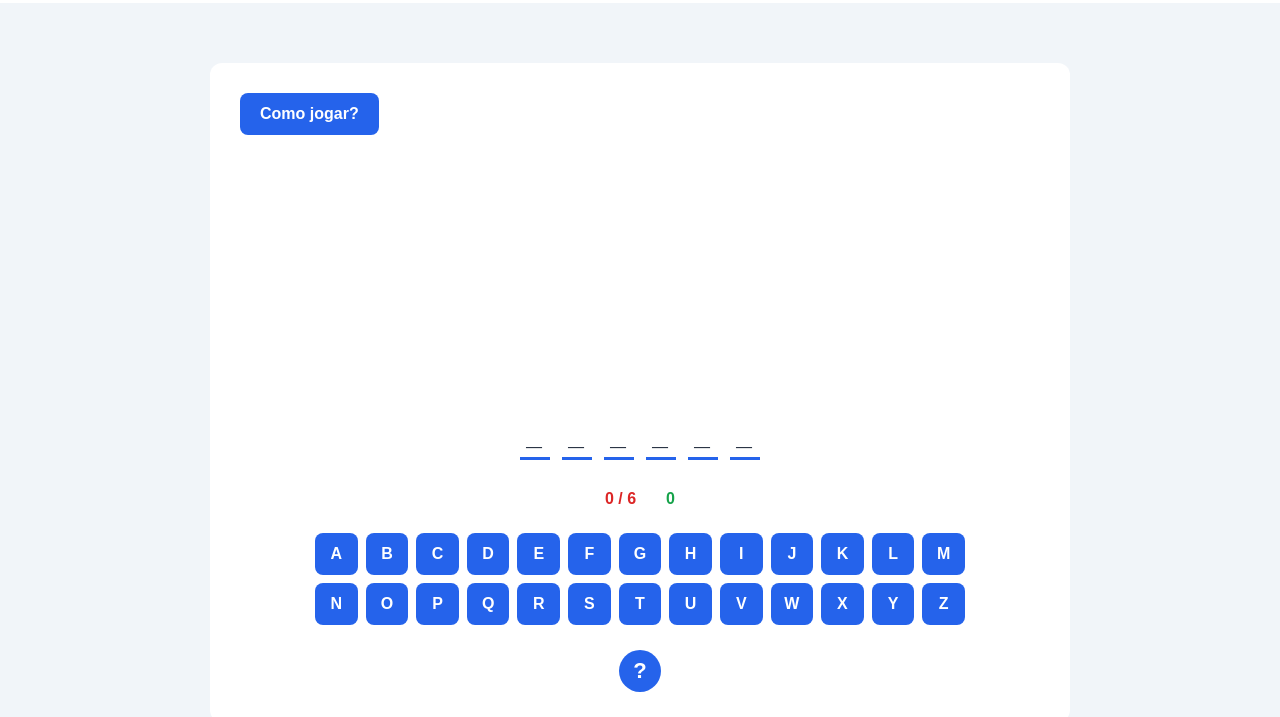
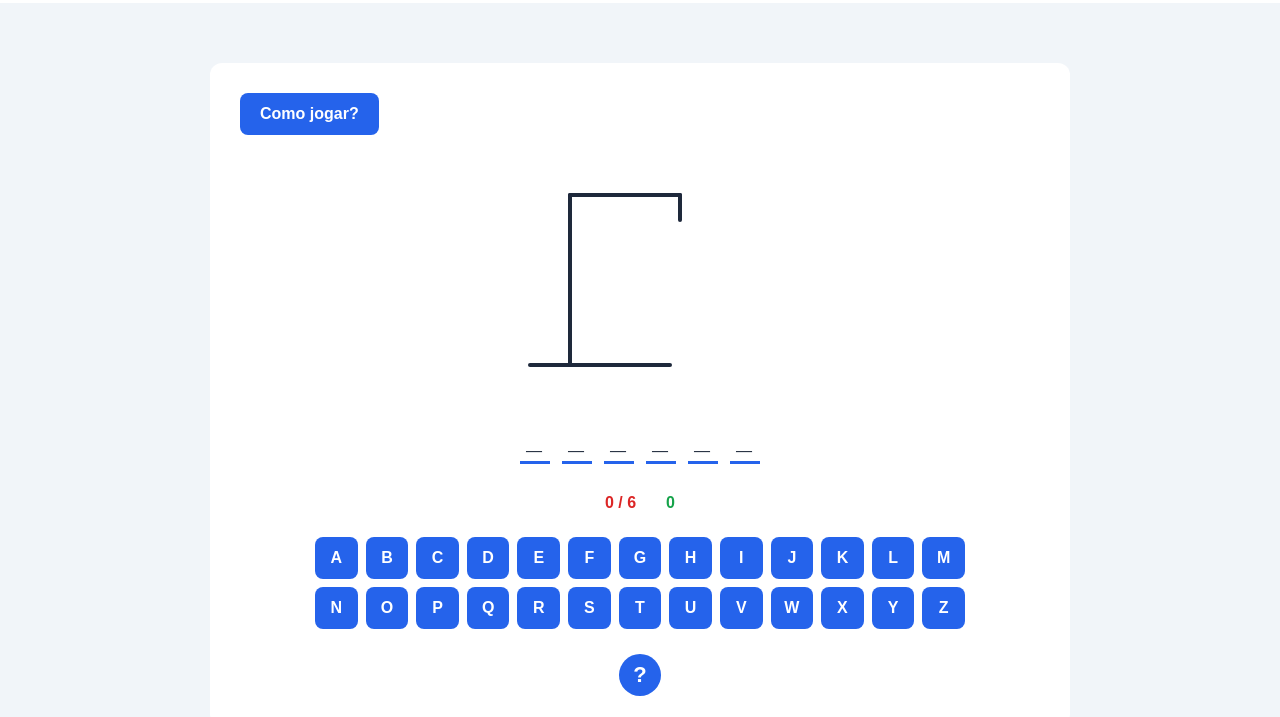
Before and after one commit to Gabryel-Modesto/JogoDaForca, a plain HTML site: page index.html in a window 1280 px wide. Both pictures are taken after a click on the button "Jogar". Shown: the part 82-799 px from the top of the page. Drawn offline with Linux system fonts and the light colour scheme.

Commit message:
Implementando desenho progressivo da forca conforme os erros

```diff
--- a/index.html
+++ b/index.html
@@ -54,7 +54,58 @@
 
         <!-- Área principal do jogo -->
         <div id="areaJogo" hidden>
-          <div id="desenho"></div>
+          <div id="desenho">
+            <svg id="forca" viewBox="0 0 300 220">
+              <!-- Estrutura da forca -->
+              <line x1="40" y1="200" x2="180" y2="200" />
+              <line x1="80" y1="200" x2="80" y2="30" />
+              <line x1="80" y1="30" x2="190" y2="30" />
+              <line x1="190" y1="30" x2="190" y2="55" />
+
+              <!-- Partes do boneco -->
+              <circle id="cabeca" class="parte-forca" cx="190" cy="75" r="20" />
+              <line
+                id="corpo"
+                class="parte-forca"
+                x1="190"
+                y1="95"
+                x2="190"
+                y2="145"
+              />
+              <line
+                id="braco-esquerdo"
+                class="parte-forca"
+                x1="190"
+                y1="110"
+                x2="165"
+                y2="130"
+              />
+              <line
+                id="braco-direito"
+                class="parte-forca"
+                x1="190"
+                y1="110"
+                x2="215"
+                y2="130"
+              />
+              <line
+                id="perna-esquerda"
+                class="parte-forca"
+                x1="190"
+                y1="145"
+                x2="165"
+                y2="175"
+              />
+              <line
+                id="perna-direita"
+                class="parte-forca"
+                x1="190"
+                y1="145"
+                x2="215"
+                y2="175"
+              />
+            </svg>
+          </div>
 
           <div id="palavraSecreta"></div>
 
--- a/script.js
+++ b/script.js
@@ -11,6 +11,15 @@ const palavraRevelada = document.querySelector("#palavraRevelada");
 const btnJogarNovamente = document.querySelector("#btnJogarNovamente");
 const btnDica = document.querySelector("#btnDica");
 const textoDica = document.querySelector("#textoDica");
+
+const partesForca = [
+  document.querySelector("#cabeca"),
+  document.querySelector("#corpo"),
+  document.querySelector("#braco-esquerdo"),
+  document.querySelector("#braco-direito"),
+  document.querySelector("#perna-esquerda"),
+  document.querySelector("#perna-direita"),
+];
 
 const alfabeto = "ABCDEFGHIJKLMNOPQRSTUVWXYZ";
 
@@ -116,6 +125,7 @@ function verificarLetra(letra, botao) {
 
   atualizarPalavra();
   atualizarStatus();
+  atualizarDesenho();
   verificarResultado();
 
   console.log(estadoJogo);
@@ -177,6 +187,7 @@ function reiniciarJogo() {
   atualizarPalavra();
   criarTeclado();
   atualizarStatus();
+  atualizarDesenho();
 }
 
 function mostrarDica() {
@@ -191,11 +202,22 @@ function mostrarDica() {
   btnDica.disabled = true;
 }
 
+function atualizarDesenho() {
+  partesForca.forEach((parte, indice) => {
+    if (indice < estadoJogo.erros) {
+      parte.style.visibility = "visible";
+    } else {
+      parte.style.visibility = "hidden";
+    }
+  });
+}
+
 btnIniciar.addEventListener("click", () => {
   sortearPalavra();
   atualizarPalavra();
   criarTeclado();
   atualizarStatus();
+  atualizarDesenho();
 
   areaJogo.hidden = false;
   inicioJogo.hidden = true;
--- a/style.css
+++ b/style.css
@@ -144,13 +144,13 @@ button:focus-visible {
 }
 
 #tecladoVirtual button.letra-correta {
-    background-color: #16a34a;
-    color: white;
+  background-color: #16a34a;
+  color: white;
 }
 
 #tecladoVirtual button.letra-errada {
-    background-color: #dc2626;
-    color: white;
+  background-color: #dc2626;
+  color: white;
 }
 
 #btnDica {
@@ -207,6 +207,26 @@ dialog li {
 
 dialog button {
   margin-top: 15px;
+}
+
+#forca {
+  width: 100%;
+  max-width: 300px;
+  height: 220px;
+}
+
+#forca > line:not(.parte-forca) {
+  stroke: var(--cor-texto);
+  stroke-width: 4;
+  stroke-linecap: round;
+}
+
+.parte-forca {
+  stroke: var(--cor-erro);
+  stroke-width: 4;
+  stroke-linecap: round;
+  fill: none;
+  visibility: hidden;
 }
 
 footer {
```
